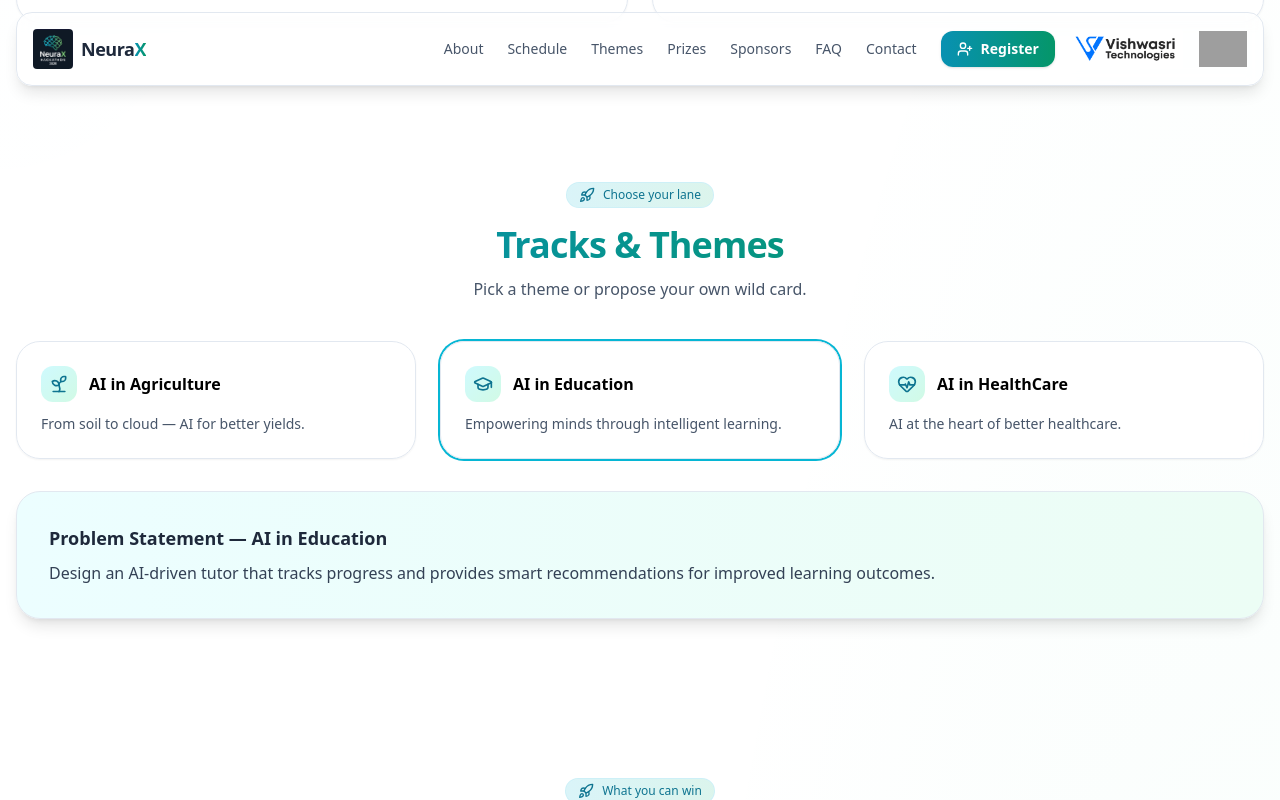
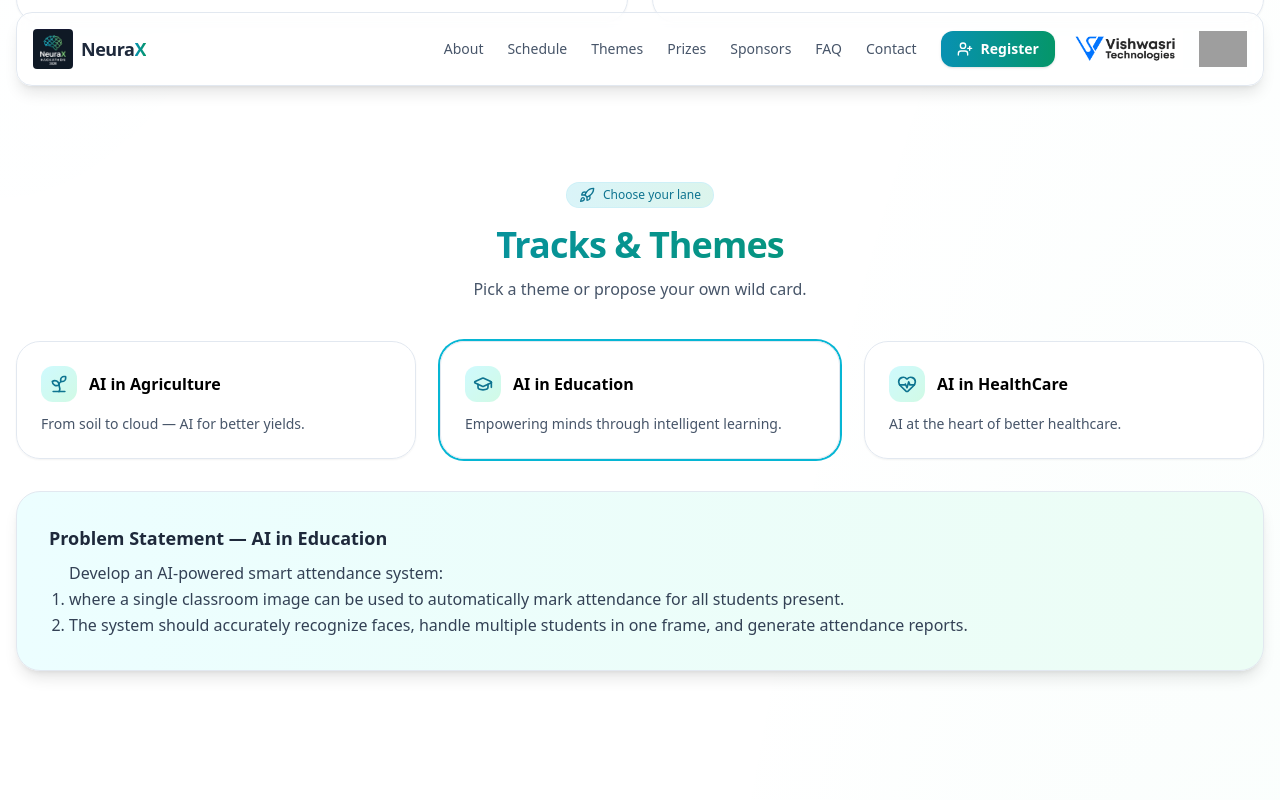
Before and after one commit to karthikreddy-vk/neuraX, a React (Create React App) app: page / in a window 1280 px wide. Both pictures are taken after a click on the element 640 px from the left and 3672 px from the top of the page. Shown: the part 3272-4072 px from the top of the page. Built offline with nearby package versions, Linux system fonts and the light colour scheme; grey boxes are pictures that could not be loaded.

Commit message:
Updated for pre  final 1 verification

```diff
--- a/src/App.jsx
+++ b/src/App.jsx
@@ -560,19 +560,40 @@ function Tracks() {
       icon: <Sprout className="h-5 w-5" />,
       title: "AI in Agriculture",
       desc: "From soil to cloud — AI for better yields.",
-      problem: "Crop diseases can devastate yields, leading to significant financial losses for farmers. Early detection and timely intervention are crucial for effective management. Description: Develop an AI-driven system that analyzes crop images and environmental data to predict potential disease outbreaks. This system will provide farmers with actionable insights and treatment recommendations to mitigate risks. Expected Solution: A mobile and web-based application that utilizes machine learning algorithms to identify crop diseases and suggest preventive measures and treatments based on real-time data."
+       problem: (
+    <ol className="list-decimal ml-5">
+      <p>Build a mobile application for farmers where they can capture an image of their crop. The AI model should:</p>
+      <li>Detect diseases in the crop.</li>
+      <li>Suggest suitable pesticides.</li>
+      <li>Provide recommendations in both Telugu and English, with an AI voice assistant for better accessibility.</li>
+    </ol>
+  )
     },
     {
       icon: <GraduationCap className="h-5 w-5" />,
       title: "AI in Education",
       desc: "Empowering minds through intelligent learning.",
-      problem: "Design an AI-driven tutor that tracks progress and provides smart recommendations for improved learning outcomes."
+     problem: (
+    <ol className="list-decimal ml-5">
+      <p>Develop an AI-powered smart attendance system:</p>
+      <li>where a single classroom image can be used to automatically mark attendance for all students present.</li>
+      <li>The system should accurately recognize faces, handle multiple students in one frame, and generate attendance reports.</li>
+
+    </ol>
+  )
     },
     {
       icon: <HeartPulse className="h-5 w-5" />,
       title: "AI in HealthCare",
       desc: "AI at the heart of better healthcare.",
-      problem: "Create an AI system to detect anomalies in X-rays/MRIs and assist doctors with faster, more accurate diagnosis."
+      problem: (
+    <ol className="list-decimal ml-5">
+      <p>Create an AI-based diagnostic system to analyze kidney scan images and:</p>
+      <li>Detect the presence of kidney stones.</li>
+      <li>Identify the size and location of the stone.</li>
+      <li>Generate a detailed report for doctors and patients.</li>
+    </ol>
+  )
     },
   ];
 
```
